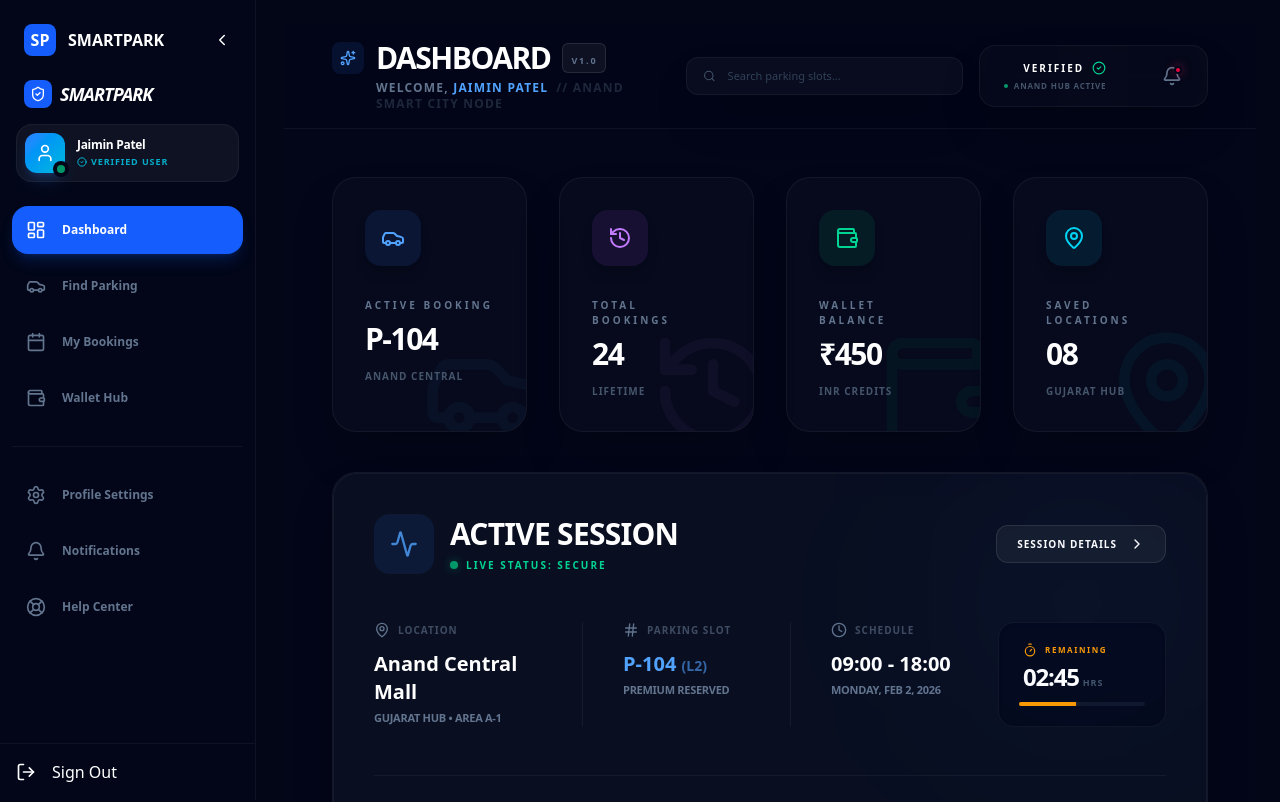
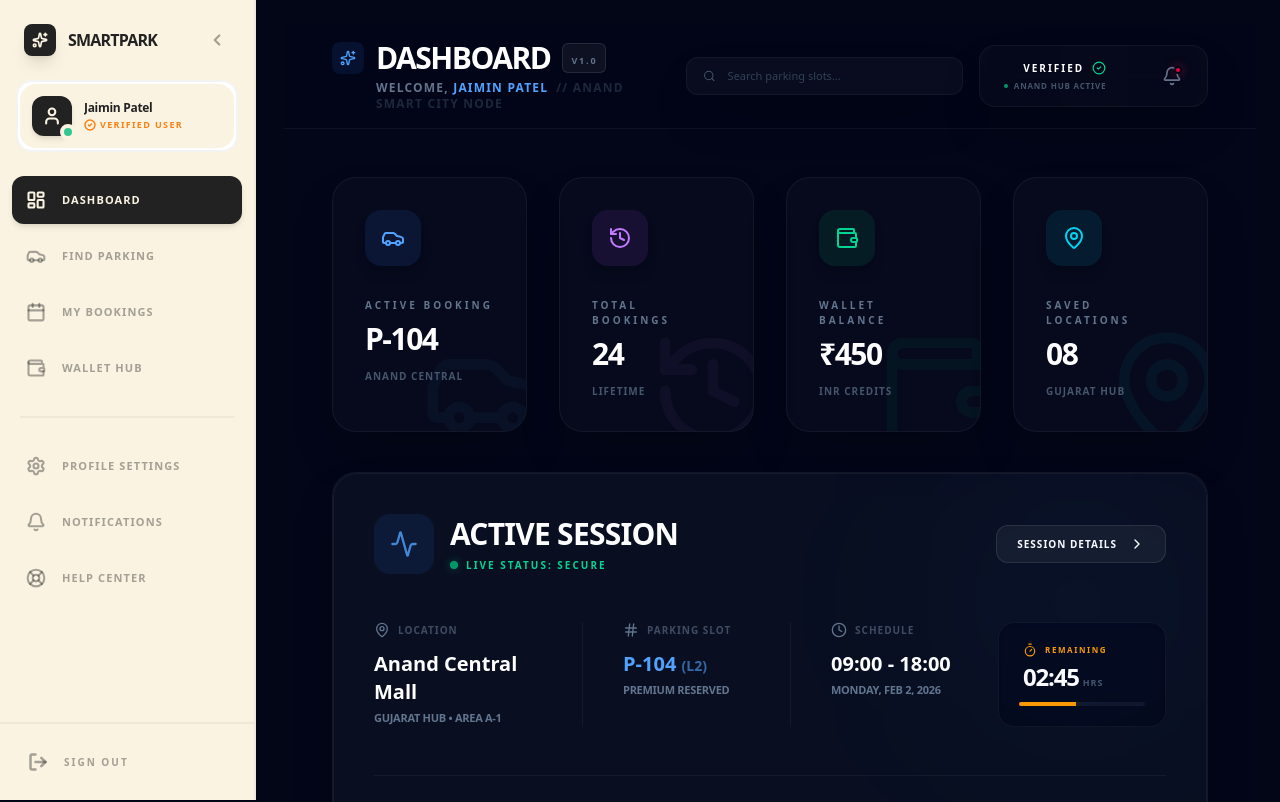
Before and after one commit to Jaimin-Patel-28/Smart-Parking, a React (Vite) app in the folder Frontend/: page /user in a window 1280 px wide. Shown: the top 802 px of the page. Built offline with nearby package versions, Linux system fonts and the light colour scheme; sample sign-in values are in the browser's storage; the HTML template or start-up script is replaced by a standard one.

Commit message:
change sidebar ui

```diff
--- a/Frontend/src/components/sidebar/SidebarLogout.jsx
+++ b/Frontend/src/components/sidebar/SidebarLogout.jsx
@@ -2,33 +2,39 @@ import React from "react";
 import { useNavigate } from "react-router-dom";
 import { LogOut } from "lucide-react";
 
-const SidebarLogout = () => {
+const SidebarLogout = ({ isOpen }) => {
   const navigate = useNavigate();
 
   const handleLogout = () => {
-    // 🔐 JWT clear (actual logout in MERN)
+    // Logic Preserved: JWT clear for actual MERN logout
     localStorage.removeItem("token");
 
-    // optional cleanup
+    // Logic Preserved: Optional cleanup
     sessionStorage.removeItem("loginPrefill");
 
-    // redirect to auth (register screen by rule)
+    // Logic Preserved: Redirect to auth
     navigate("/auth", { replace: true });
   };
 
   return (
-    <div className="px-2">
+    <div className="px-3">
       <button
         onClick={handleLogout}
-        className="w-full flex items-center gap-3 px-3 py-2.5 rounded-xl text-slate-400 hover:text-rose-400 hover:bg-rose-500/10 transition-all group border border-transparent hover:border-rose-500/20"
+        className={`w-full flex items-center gap-4 px-4 py-4 rounded-2xl transition-all duration-300 group
+          text-[#222222]/40 hover:bg-[#FA8112] hover:text-[#FAF3E1] border-2 border-transparent
+          ${!isOpen && "justify-center px-0"}`}
       >
         <LogOut
-          size={18}
-          className="opacity-60 group-hover:opacity-100 transition-opacity"
+          size={20}
+          strokeWidth={3}
+          className="group-hover:-translate-x-1 transition-transform duration-300"
         />
-        <span className="text-xs font-black uppercase tracking-widest">
-          Sign Out
-        </span>
+
+        {isOpen && (
+          <span className="text-[11px] font-black uppercase tracking-[0.2em]">
+            Sign Out
+          </span>
+        )}
       </button>
     </div>
   );
--- a/Frontend/src/components/sidebar/SidebarPrimary.jsx
+++ b/Frontend/src/components/sidebar/SidebarPrimary.jsx
@@ -6,37 +6,36 @@ const SidebarPrimary = ({ isOpen }) => {
     {
       icon: LayoutDashboard,
       label: "Dashboard",
-      to: ".", // ✅ index route
-      end: true, // ✅ exact match
-      color: "text-blue-400",
+      to: ".",
+      end: true,
     },
     {
       icon: Car,
       label: "Find Parking",
-      to: "find-parking", // ✅ relative
-      color: "text-cyan-400",
+      to: "find-parking",
     },
     {
       icon: CalendarRange,
       label: "My Bookings",
-      to: "bookings", // ✅ relative
-      color: "text-purple-400",
+      to: "bookings",
     },
     {
       icon: Wallet,
       label: "Wallet Hub",
-      to: "wallet", // ✅ relative
-      color: "text-emerald-400",
+      to: "wallet",
     },
   ];
 
   return (
-    <nav className="px-2">
-      <p className="px-3 text-[10px] font-black uppercase tracking-[0.2em] text-slate-500 mb-3">
-        Core Operations
+    <nav className="px-3">
+      {/* SECTION HEADING: Subtle and Editorial */}
+      <p
+        className={`px-4 text-[10px] font-black uppercase tracking-[0.2em] text-[#222222]/30 mb-4 ${!isOpen && "text-center px-0"}`}
+      >
+        {isOpen ? "Core Operations" : "Core"}
       </p>
 
-      <ul className="space-y-1">
+      <ul className="space-y-2">
         {primaryLinks.map((link, index) => {
           const Icon = link.icon;
 
@@ -46,33 +45,32 @@ const SidebarPrimary = ({ isOpen }) => {
                 to={link.to}
                 end={link.end}
                 className={({ isActive }) =>
-                  `w-full flex items-center gap-3 px-3 py-2.5 rounded-xl transition-all group
+                  `w-full flex items-center gap-4 px-4 py-3 rounded-2xl transition-all duration-300 group
                   ${
                     isActive
-                      ? "bg-blue-600/10 text-white border border-blue-500/20"
-                      : "text-slate-400 hover:text-white hover:bg-white/5 border border-transparent"
-                  }`
+                      ? "bg-[#222222] text-[#FAF3E1] shadow-lg shadow-[#222222]/10"
+                      : "text-[#222222]/40 hover:bg-white hover:text-[#222222] border-2 border-transparent hover:border-[#222222]/5"
+                  }
+                  ${!isOpen && "justify-center px-0"}`
                 }
               >
                 {({ isActive }) => (
                   <>
                     <Icon
-                      size={18}
-                      className={`${link.color} ${
-                        isActive
-                          ? "opacity-100"
-                          : "opacity-60 group-hover:opacity-100"
-                      } transition-opacity`}
+                      size={20}
+                      strokeWidth={isActive ? 2.5 : 2}
+                      className="transition-transform duration-300 group-hover:scale-110"
                     />
 
                     {isOpen && (
-                      <span className="text-xs font-bold tracking-tight">
+                      <span className="text-[11px] font-black uppercase tracking-widest">
                         {link.label}
                       </span>
                     )}
 
-                    {isActive && (
-                      <div className="ml-auto w-1 h-4 bg-blue-500 rounded-full shadow-[0_0_8px_rgba(59,130,246,0.5)]" />
+                    {/* ACTIVE INDICATOR: Humanized Orange Dot */}
+                    {isActive && isOpen && (
+                      <div className="ml-auto w-1.5 h-1.5 bg-[#FA8112] rounded-full shadow-sm" />
                     )}
                   </>
                 )}
--- a/Frontend/src/components/sidebar/SidebarProfile.jsx
+++ b/Frontend/src/components/sidebar/SidebarProfile.jsx
@@ -1,52 +1,45 @@
+import React from "react";
 import { useNavigate } from "react-router-dom";
-import { User, CheckCircle2, ShieldCheck } from "lucide-react";
+import { User, CheckCircle2 } from "lucide-react";
 
 const SidebarProfile = ({ isOpen = true }) => {
   const navigate = useNavigate();
 
   return (
-    <div className="flex flex-col gap-4">
-      {/* 1. BRANDING */}
-      <div
-        className="flex items-center gap-2 px-2 cursor-pointer"
-        onClick={() => navigate("/user/dashboard")}
-      >
-        <div className="bg-blue-600 p-1.5 rounded-lg">
-          <ShieldCheck size={16} className="text-white" />
-        </div>
+    <div className="flex flex-col">
+      {/* REMOVED: The branding div containing ShieldCheck and "SmartPark" text
+          has been deleted to fix the redundancy shown in your inspector.
+      */}
 
-        {isOpen && (
-          <h3 className="text-lg font-black text-white tracking-tighter uppercase italic">
-            SmartPark
-          </h3>
-        )}
-      </div>
-
-      {/* 2. USER INFO CARD (CLICKABLE → PROFILE PAGE) */}
+      {/* USER INFO CARD (CLICKABLE → PROFILE PAGE) */}
       <div
         onClick={() => navigate("/user/profile")}
-        className="flex items-center gap-3 bg-white/5 border border-white/5 p-2 rounded-2xl
-                   hover:bg-white/10 transition-all cursor-pointer"
+        className={`flex items-center gap-3 p-2.5 rounded-2xl bg-[#F5E7C6]/50 border-2 border-transparent hover:border-[#222222]/5 hover:bg-white transition-all duration-300 cursor-pointer ${!isOpen && "justify-center"}`}
       >
-        {/* AVATAR */}
-        <div className="relative">
-          <div className="w-10 h-10 rounded-xl bg-linear-to-br from-blue-500 to-cyan-500 flex items-center justify-center text-white shadow-lg shadow-blue-500/20">
-            <User size={20} />
+        {/* AVATAR: Using Charcoal and Beige for a humanized feel */}
+        <div className="relative shrink-0">
+          <div className="w-10 h-10 rounded-xl bg-[#222222] flex items-center justify-center text-[#FAF3E1] shadow-md shadow-[#222222]/10 transition-transform group-hover:scale-105">
+            <User size={20} strokeWidth={2.5} />
           </div>
-          <div className="absolute -bottom-1 -right-1 w-4 h-4 bg-slate-950 rounded-full flex items-center justify-center">
+          {/* Status Indicator */}
+          <div className="absolute -bottom-1 -right-1 w-4 h-4 bg-[#FAF3E1] rounded-full flex items-center justify-center border-2 border-[#FAF3E1]">
             <div className="w-2 h-2 bg-emerald-500 rounded-full animate-pulse"></div>
           </div>
         </div>
 
-        {/* DETAILS (hide when collapsed) */}
+        {/* DETAILS: High-contrast typography for your viva presentation */}
         {isOpen && (
-          <div className="flex flex-col">
-            <p className="text-xs font-black text-white tracking-tight">
+          <div className="flex flex-col overflow-hidden">
+            <p className="text-xs font-black text-[#222222] tracking-tight truncate">
               Jaimin Patel
             </p>
             <div className="flex items-center gap-1 mt-0.5">
-              <CheckCircle2 size={10} className="text-cyan-400" />
-              <span className="text-[9px] font-black uppercase tracking-widest text-cyan-400/80">
+              <CheckCircle2
+                size={12}
+                strokeWidth={3}
+                className="text-[#FA8112]"
+              />
+              <span className="text-[9px] font-black uppercase tracking-[0.15em] text-[#FA8112]">
                 Verified User
               </span>
             </div>
--- a/Frontend/src/components/sidebar/SidebarSupport.jsx
+++ b/Frontend/src/components/sidebar/SidebarSupport.jsx
@@ -1,35 +1,47 @@
 import React from "react";
 import { HelpCircle, Bug, PhoneCall } from "lucide-react";
 
-const SidebarSupport = () => {
+const SidebarSupport = ({ isOpen }) => {
   const supportLinks = [
-    { icon: HelpCircle, label: "Help Center", color: "text-blue-400" },
-    { icon: Bug, label: "Report Issue", color: "text-amber-400" },
-    { icon: PhoneCall, label: "Contact Us", color: "text-emerald-400" },
+    { icon: HelpCircle, label: "Help Center" },
+    { icon: Bug, label: "Report Issue" },
+    { icon: PhoneCall, label: "Contact Us" },
   ];
 
   return (
-    <nav className="px-2">
-      {/* Small, clean section title */}
-      <p className="px-2 text-[10px] font-black uppercase tracking-[0.2em] text-slate-500 mb-3">
-        Support
+    <nav className="px-3">
+      {/* SECTION HEADING: Subtle and Editorial */}
+      <p
+        className={`px-4 text-[10px] font-black uppercase tracking-[0.2em] text-[#222222]/30 mb-4 ${!isOpen && "text-center px-0"}`}
+      >
+        {isOpen ? "Support" : "Help"}
       </p>
 
-      <ul className="space-y-1">
-        {supportLinks.map((link, index) => (
+      <ul className="space-y-2">
+        {supportLinks.map((link, index) => {
+          const Icon = link.icon;
+          return (
             <li key={index}>
-            <button className="w-full flex items-center gap-3 px-3 py-2 rounded-xl text-slate-400 hover:text-white hover:bg-white/5 transition-all group">
-              {/* Lucide Icon with dynamic color on hover */}
-              <link.icon
-                size={18}
-                className={`${link.color} opacity-70 group-hover:opacity-100 transition-opacity`}
+              <button
+                className={`w-full flex items-center gap-4 px-4 py-3 rounded-2xl transition-all duration-300 group
+                text-[#222222]/40 hover:bg-white hover:text-[#222222] border-2 border-transparent hover:border-[#222222]/5
+                ${!isOpen && "justify-center px-0"}`}
+              >
+                <Icon
+                  size={20}
+                  strokeWidth={2.5}
+                  className="group-hover:text-[#FA8112] transition-colors"
                 />
-              <span className="text-xs font-medium tracking-tight">
+
+                {isOpen && (
+                  <span className="text-[11px] font-black uppercase tracking-widest">
                     {link.label}
                   </span>
+                )}
               </button>
             </li>
-        ))}
+          );
+        })}
       </ul>
     </nav>
   );
--- a/Frontend/src/components/sidebar/UserSidebar.jsx
+++ b/Frontend/src/components/sidebar/UserSidebar.jsx
@@ -1,4 +1,4 @@
-import { NavLink, useNavigate } from "react-router-dom";
+import { NavLink, useNavigate, Link } from "react-router-dom";
 import {
   LayoutDashboard,
   Car,
@@ -10,6 +10,7 @@ import {
   LogOut,
   ChevronLeft,
   ChevronRight,
+  Sparkles,
 } from "lucide-react";
 import SidebarProfile from "./SidebarProfile";
 
@@ -18,45 +19,63 @@ const UserSidebar = ({ isOpen, onToggle }) => {
 
   const handleLogout = () => {
     localStorage.removeItem("token");
+    localStorage.removeItem("isAuth");
     navigate("/login", { replace: true });
   };
 
   return (
     <aside
-      className={`sticky top-0 h-screen bg-slate-950 border-r border-white/5
-      flex flex-col transition-all duration-500 z-50
+      className={`sticky top-0 h-screen bg-[#FAF3E1] border-r-2 border-[#222222]/5
+      flex flex-col transition-all duration-500 z-50 shadow-sm
       ${isOpen ? "w-64" : "w-20"}`}
     >
-      {/* TOP */}
+      {/* TOP: Clickable Logo & Toggle Logic restored from original */}
       <div
         className={`flex items-center p-6 ${isOpen ? "justify-between" : "justify-center"}`}
       >
-        {isOpen && (
-          <div className="flex items-center gap-3">
-            <div className="w-8 h-8 bg-blue-600 rounded-lg flex items-center justify-center text-white font-black">
-              SP
+        {isOpen ? (
+          <Link to="/user/dashboard" className="flex items-center gap-3 group">
+            <div className="w-8 h-8 bg-[#222222] rounded-lg flex items-center justify-center text-[#FAF3E1] font-black group-hover:bg-[#FA8112] transition-colors shadow-lg">
+              <Sparkles size={16} strokeWidth={2.5} />
             </div>
-            <span className="font-black text-white">SMARTPARK</span>
+            <span className="font-black text-[#222222] tracking-tighter">
+              SMARTPARK
+            </span>
+          </Link>
+        ) : (
+          <div className="w-8 h-8 bg-[#222222] rounded-lg flex items-center justify-center text-[#FAF3E1]">
+            <Sparkles size={16} />
           </div>
         )}
-        <button onClick={onToggle}>
-          {isOpen ? <ChevronLeft size={18} /> : <ChevronRight size={18} />}
+
+        {/* The Toggle Button uses the onToggle prop from your original logic */}
+        <button
+          onClick={onToggle}
+          className={`p-1 rounded-md hover:bg-[#F5E7C6] text-[#222222]/40 transition-all ${!isOpen && "mt-2"}`}
+        >
+          {isOpen ? (
+            <ChevronLeft size={18} strokeWidth={3} />
+          ) : (
+            <ChevronRight size={18} strokeWidth={3} />
+          )}
         </button>
       </div>
 
-      {/* PROFILE */}
+      {/* PROFILE: Integrated SidebarProfile with toggle logic */}
       <div className="px-4 mb-6">
         {isOpen ? (
-          <SidebarProfile isOpen={isOpen} />
+          <div className="bg-white rounded-2xl p-0.5 border-2 border-[#222222]/5">
+            <SidebarProfile isOpen={isOpen} />
+          </div>
         ) : (
-          <div className="w-10 h-10 rounded-full bg-blue-500/20 mx-auto">
+          <div className="w-10 h-10 rounded-xl bg-[#F5E7C6] border-2 border-[#222222]/5 mx-auto flex items-center justify-center font-black text-[#222222] text-xs">
             JP
           </div>
         )}
       </div>
 
-      {/* NAV */}
-      <nav className="flex-1 px-3 space-y-2">
+      {/* NAV: Logic preserved for active/inactive routes */}
+      <nav className="flex-1 px-3 space-y-2 overflow-y-auto no-scrollbar">
         <NavItemLink
           to="."
           end
@@ -83,7 +102,7 @@ const UserSidebar = ({ isOpen, onToggle }) => {
           isOpen={isOpen}
         />
 
-        <div className="my-6 border-t border-white/5" />
+        <div className="my-6 mx-2 border-t-2 border-[#222222]/5" />
 
         <NavItemLink
           to="profile"
@@ -105,36 +124,45 @@ const UserSidebar = ({ isOpen, onToggle }) => {
         />
       </nav>
 
-      {/* FOOTER */}
-      <div className="p-4 border-t border-white/5">
+      {/* FOOTER: Logout logic preserved */}
+      <div className="p-4 border-t-2 border-[#222222]/5">
         <button
           onClick={handleLogout}
-          className="flex items-center gap-4 w-full"
+          className={`flex items-center gap-4 w-full p-3 rounded-xl font-black text-[#222222]/40 hover:bg-[#FA8112] hover:text-[#FAF3E1] transition-all duration-300 group ${!isOpen && "justify-center"}`}
         >
-          <LogOut size={20} />
-          {isOpen && <span>Sign Out</span>}
+          <LogOut size={20} strokeWidth={3} />
+          {isOpen && (
+            <span className="text-[10px] uppercase tracking-[0.2em]">
+              Sign Out
+            </span>
+          )}
         </button>
       </div>
     </aside>
   );
 };
 
+/* Internal NavItemLink to keep file clean and logic focused */
 const NavItemLink = ({ to, end, icon: Icon, label, isOpen }) => (
   <NavLink
     to={to}
     end={end}
     className={({ isActive }) =>
-      `group flex items-center gap-4 p-3.5 rounded-2xl transition-all
+      `group flex items-center gap-4 p-3.5 rounded-xl transition-all
       ${
         isActive
-          ? "bg-blue-600 text-white shadow-lg shadow-blue-600/20"
-          : "text-slate-500 hover:bg-white/5 hover:text-white"
+          ? "bg-[#222222] text-[#FAF3E1] shadow-md shadow-[#222222]/10"
+          : "text-[#222222]/40 hover:bg-white hover:text-[#222222]"
       }
       ${!isOpen && "justify-center"}`
     }
   >
-    <Icon size={20} />
-    {isOpen && <span className="text-xs font-black">{label}</span>}
+    <Icon size={20} strokeWidth={2.5} />
+    {isOpen && (
+      <span className="text-[11px] font-black uppercase tracking-widest">
+        {label}
+      </span>
+    )}
   </NavLink>
 );
 
```
Also changed, not shown: Frontend/src/components/sidebar/SidebarSecondary.jsx (+31 -20 lines). Lines whose indentation alone changed are shown as unchanged.
